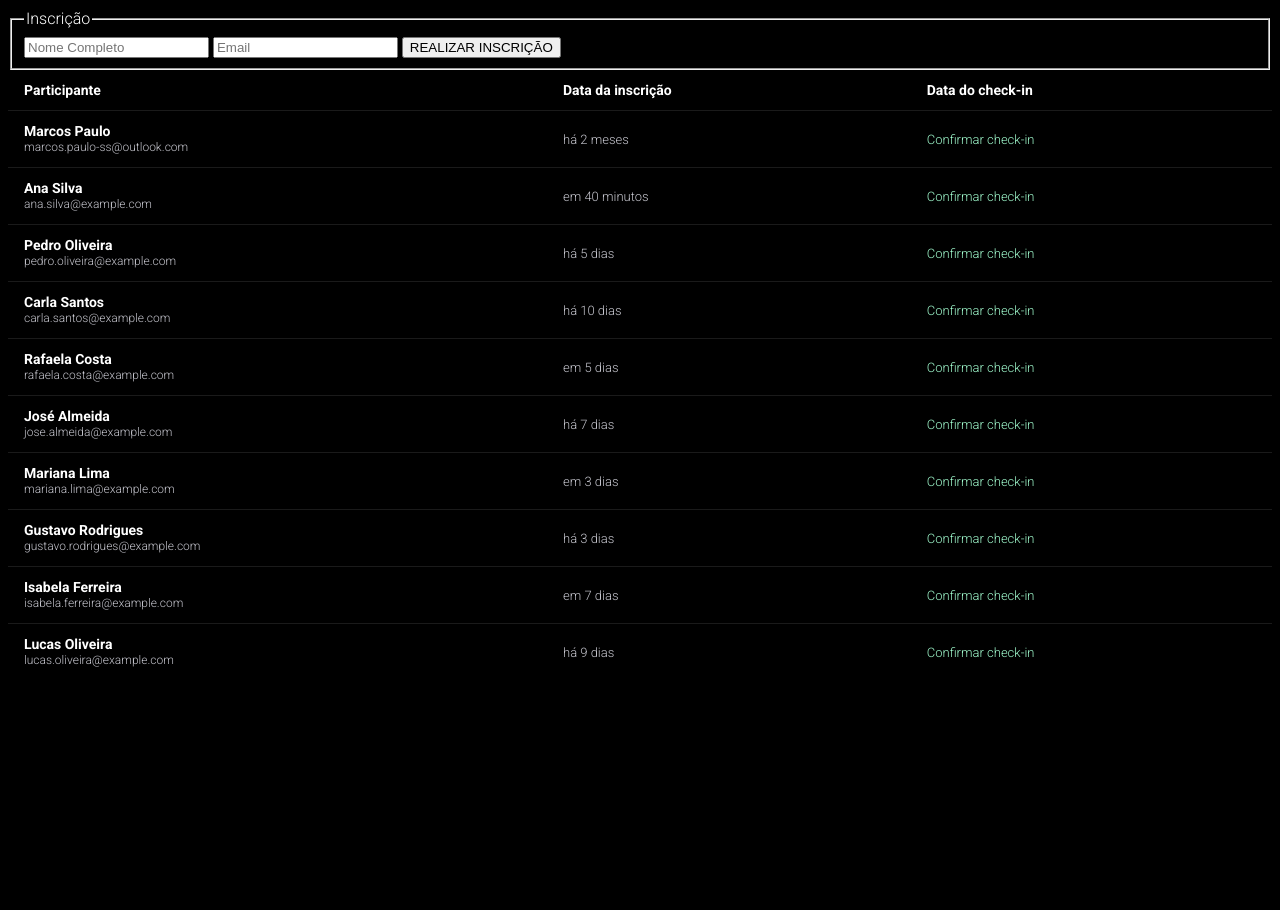
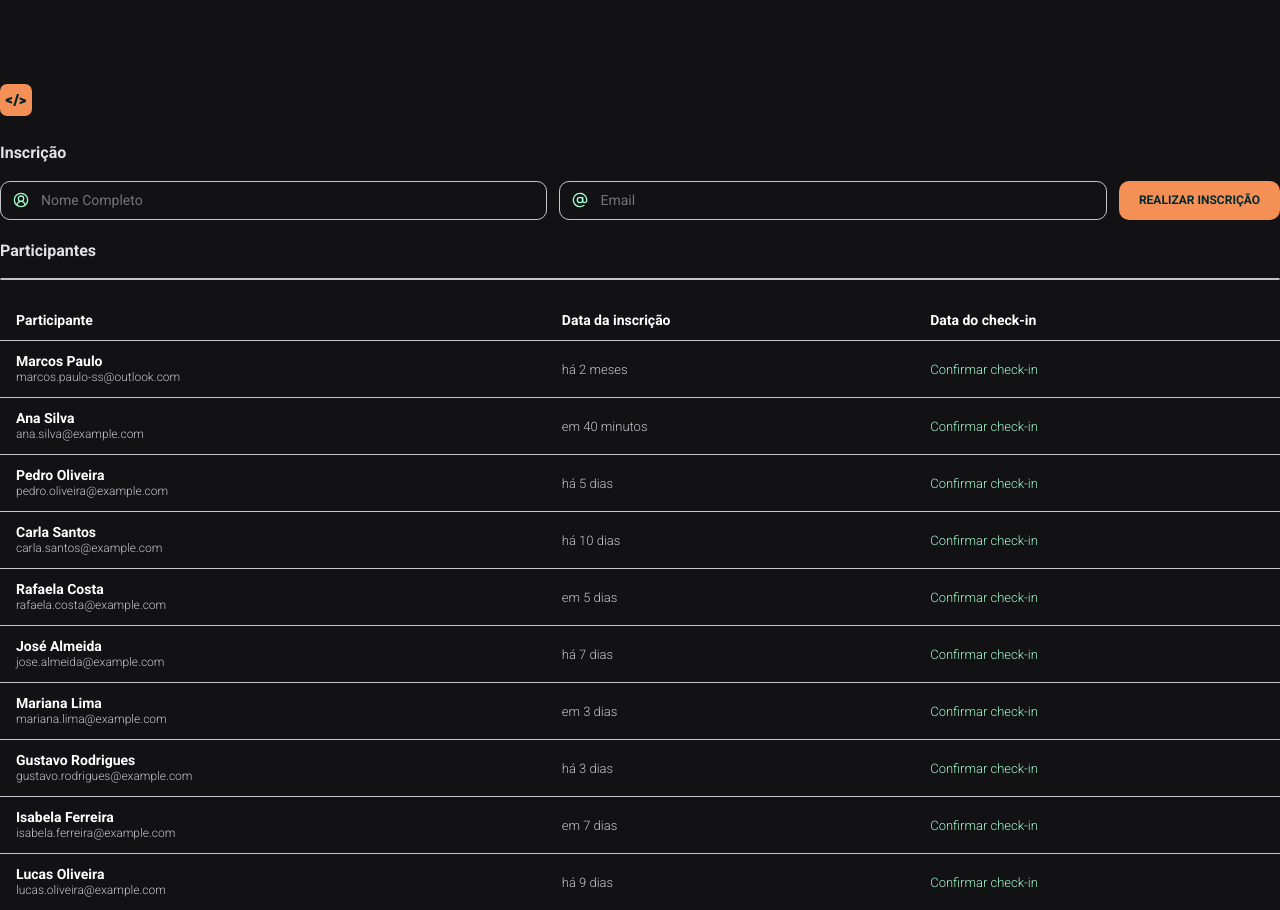
Before and after one commit to marcosspss/Checkin-usu-rios, a plain HTML site: page index.html in a window 1280 px wide. Before the commit the page ends 800 px from the top, so only its background shows below. Drawn offline with nearby package versions, Linux system fonts and the light colour scheme.

Commit message:
Inclementação e finalização do Projeto

```diff
--- a/index.html
+++ b/index.html
@@ -22,6 +22,19 @@
   </head>
 
   <body>
+    <div class="container"></div>
+    <header>
+      <svg width="32" height="32" viewBox="0 0 32 32" fill="none" xmlns="http://www.w3.org/2000/svg">
+        <rect width="32" height="32" rx="7.11111" fill="#F48F56" />
+        <path fill-rule="evenodd" clip-rule="evenodd"
+          d="M12.0682 15.0583V12.7586L5.71097 15.12H5.69678V17.482H5.71097L12.0682 19.8462V17.5415L8.80823 16.2975L12.0682 15.0583Z"
+          fill="#00292E" />
+        <path fill-rule="evenodd" clip-rule="evenodd"
+          d="M19.6328 18.0617L22.89 16.8248L19.6328 15.5878V13.2881L25.9829 15.6522H25.9998V18.0164H25.9829L19.6328 20.3686V18.0617ZM16.9057 10.0309L13.1708 22.0165H15.387L19.1219 10.0309H16.9057Z"
+          fill="#00292E" />
+      </svg>
+
+    </header>
     <table width="100%">
       <thead style="text-align: left">
         <tr>
@@ -34,20 +47,62 @@
         <fieldset>
           <legend>Inscrição</legend>
           <div>
+            <div class="input-wrapper">
+              <svg width="16" height="16" viewBox="0 0 16 16" fill="none" xmlns="http://www.w3.org/2000/svg">
+                <g clip-path="url(#clip0_24_685)">
+                  <path
+                    d="M12 13.3333C12 12.2724 11.5786 11.255 10.8284 10.5049C10.0783 9.75474 9.06087 9.33331 8 9.33331C6.93913 9.33331 5.92172 9.75474 5.17157 10.5049C4.42143 11.255 4 12.2724 4 13.3333"
+                    stroke="#9FF9CC" stroke-width="1.33333" stroke-linecap="round" stroke-linejoin="round" />
+                  <path
+                    d="M8.00001 9.33333C9.47277 9.33333 10.6667 8.13943 10.6667 6.66667C10.6667 5.19391 9.47277 4 8.00001 4C6.52725 4 5.33334 5.19391 5.33334 6.66667C5.33334 8.13943 6.52725 9.33333 8.00001 9.33333Z"
+                    stroke="#9FF9CC" stroke-width="1.33333" stroke-linecap="round" stroke-linejoin="round" />
+                  <path
+                    d="M8.00001 14.6666C11.6819 14.6666 14.6667 11.6819 14.6667 7.99998C14.6667 4.31808 11.6819 1.33331 8.00001 1.33331C4.31811 1.33331 1.33334 4.31808 1.33334 7.99998C1.33334 11.6819 4.31811 14.6666 8.00001 14.6666Z"
+                    stroke="#9FF9CC" stroke-width="1.33333" stroke-linecap="round" stroke-linejoin="round" />
+                </g>
+                <defs>
+                  <clipPath id="clip0_24_685">
+                    <rect width="16" height="16" fill="white" />
+                  </clipPath>
+                </defs>
+              </svg>
               <input
                 type="text"
                 placeholder="Nome Completo"
                 name="nome"
                 required
               />
-
+            </div>
+            <div class="input-wrapper">
+              <svg width="16" height="16" viewBox="0 0 16 16" fill="none" xmlns="http://www.w3.org/2000/svg">
+                <g clip-path="url(#clip0_24_691)">
+                  <path
+                    d="M7.99999 10.6666C9.47275 10.6666 10.6667 9.47274 10.6667 7.99998C10.6667 6.52722 9.47275 5.33331 7.99999 5.33331C6.52724 5.33331 5.33333 6.52722 5.33333 7.99998C5.33333 9.47274 6.52724 10.6666 7.99999 10.6666Z"
+                    stroke="#9FF9CC" stroke-width="1.33333" stroke-linecap="round" stroke-linejoin="round" />
+                  <path
+                    d="M10.6667 5.33332V8.66665C10.6667 9.19708 10.8774 9.70579 11.2524 10.0809C11.6275 10.4559 12.1362 10.6667 12.6667 10.6667C13.1971 10.6667 13.7058 10.4559 14.0809 10.0809C14.4559 9.70579 14.6667 9.19708 14.6667 8.66665V7.99998C14.6667 6.49819 14.1596 5.04038 13.2276 3.86276C12.2956 2.68514 10.9933 1.8567 9.53168 1.51166C8.07006 1.16662 6.53475 1.32519 5.17451 1.96169C3.81426 2.59818 2.70877 3.67531 2.03715 5.01856C1.36552 6.36181 1.16711 7.89248 1.47406 9.36257C1.78101 10.8327 2.57534 12.1561 3.72835 13.1183C4.88135 14.0806 6.32549 14.6254 7.82678 14.6644C9.32807 14.7034 10.7986 14.2344 12 13.3333"
+                    stroke="#9FF9CC" stroke-width="1.33333" stroke-linecap="round" stroke-linejoin="round" />
+                </g>
+                <defs>
+                  <clipPath id="clip0_24_691">
+                    <rect width="16" height="16" fill="white" />
+                  </clipPath>
+                </defs>
+              </svg>
               <input type="email" placeholder="Email" name="email" required />
+            </div>
             <button>REALIZAR INSCRIÇÃO</button>
           </div>
         </fieldset>
       </form>
+      <section class="lista-participantes">
+        <h2>Participantes</h2>
+        <div>
 
       <tbody></tbody>
     </table>
+  </div>
+  </section>
+  </div>
   </body>
 </html>
--- a/script.js
+++ b/script.js
@@ -98,7 +98,6 @@ const atualizarLista = (participantes) => {
     output = output + criarNovoParticipante(participante);
   }
 
-  // substituir informação do HTML
   document.querySelector("tbody").innerHTML = output;
 };
 
@@ -126,8 +125,8 @@ const adicionarParticipante = (event) => {
   participantes = [participante, ...participantes];
   atualizarLista(participantes);
 
-  event.querySelector('[name="nome"]').value = "";
-  event.querySelector('[name="email"]').value = "";
+  event.target.querySelector('[name="nome"]').value = "";
+  event.target.querySelector('[name="email"]').value = "";
 };
 
 const fazerCheckIn = (event) => {
--- a/style.css
+++ b/style.css
@@ -1,7 +1,85 @@
+* {
+  margin: 0;
+  padding: 0;
+  box-sizing: border-box;
+}
+:root {
+  --border: 1px solid #c4c4cc;
+}
+body,
+table,
+input,
+button {
+  font: 300 16px/140% "Roboto", sans-serif;
+}
 body {
-  font: 300 16px/140% "Roboto", sans-serif;
-  background-color: black;
+  background-color: #121214;
   color: white;
+}
+.container {
+  max-width: 690px;
+  margin: 0 auto;
+  padding: 32px;
+}
+header {
+  padding: 20px 0;
+}
+
+form {
+  border: var(--border);
+  border-inline: none;
+  padding: 20px, 0;
+}
+fieldset {
+  border: none;
+}
+
+fieldset > div {
+  display: flex;
+  gap: 12px;
+}
+
+.input-wrapper {
+  flex: 1;
+  display: flex;
+  align-items: center;
+  gap: 12px;
+
+  border: var(--border);
+  border-radius: 10px;
+  padding: 8px 12px;
+  font: 400 14px/150% "Roboto", sans-serif;
+}
+
+input {
+  all: unset;
+}
+
+fieldset legend,
+section h2 {
+  font: 700 16px/140% "Roboto", sans-serif;
+  color: #e1e1e6;
+  padding-bottom: 16px;
+}
+
+fieldset button {
+  width: fit-content;
+  border: 0;
+  background: #f48f56;
+  border-radius: 10px;
+  padding: 7px 20px;
+  font: 700 12px/24px "Roboto", sans-serif;
+  color: #00292e;
+}
+fieldset button:hover {
+  background: #aa4409;
+}
+.lista-participantes {
+  padding: 20px 0;
+}
+.lista-participantes > div {
+  border: var(--border);
+  border-radius: 8px;
 }
 table {
   border-collapse: collapse;
@@ -17,7 +95,7 @@ tbody td {
 }
 
 tbody td {
-  border-top: 1px solid #ffffff1a;
+  border-top: var(--border);
   font-size: 13px;
   line-height: 15px;
   color: #c4c4cc;
```
Lines whose indentation alone changed are shown as unchanged.
